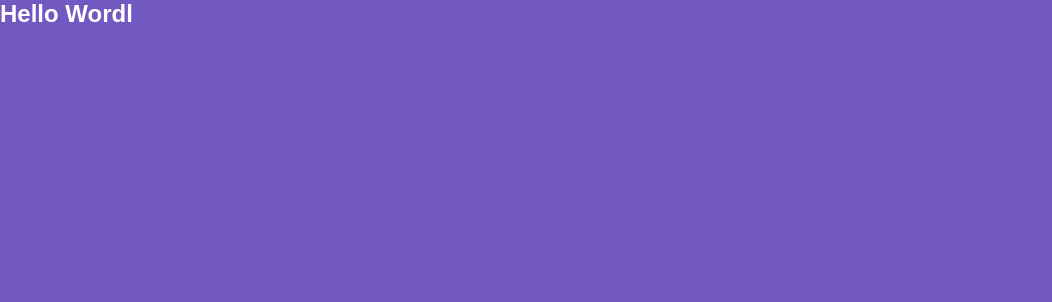
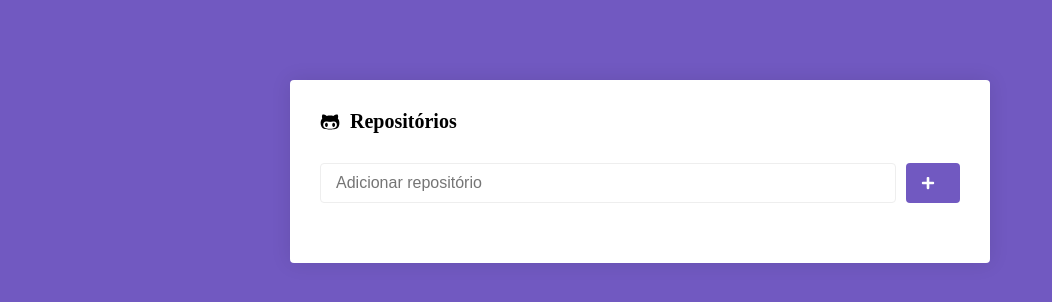
Before and after one commit to CesarJs/cesarjs.com.br, a React (Create React App) app in the folder site/: page / in a window 1280 px wide. Shown: the top 302 px of the page, without its empty margins (0-1052 px from the left). Built offline with nearby package versions, Linux system fonts and the light colour scheme.

Commit message:
feat: Listando componentes e capturando dados da api route repository

```diff
--- a/site/package.json
+++ b/site/package.json
@@ -6,8 +6,10 @@
     "@testing-library/jest-dom": "^4.2.4",
     "@testing-library/react": "^9.3.2",
     "@testing-library/user-event": "^7.1.2",
+    "axios": "^0.19.2",
     "react": "^16.13.0",
     "react-dom": "^16.13.0",
+    "react-icons": "^3.9.0",
     "react-router-dom": "^5.1.2",
     "react-scripts": "3.4.0",
     "styled-components": "^5.0.1"
--- a/site/src/pages/Main/index.js
+++ b/site/src/pages/Main/index.js
@@ -1,7 +1,97 @@
-import React from "react";
+/* eslint-disable react/no-unused-state */
+import React, { Component } from "react";
+import { FaGithubAlt, FaPlus, FaSpinner } from "react-icons/fa";
+import { Link } from "react-router-dom";
 
-import { Title } from "./styles";
+import api from "../../services/api";
 
-export default function Main() {
-    return <Title>Hello Wordl</Title>;
+import { Container, Form, SubmitButton, List } from "./styles";
+
+export default class Main extends Component {
+    // eslint-disable-next-line react/state-in-constructor
+    state = {
+        newRepo: "",
+        repositories: [],
+        loading: false
+    };
+
+    // Carregar dados
+    componentDidMount() {
+        const repositories = localStorage.getItem("repositories");
+
+        if (repositories) {
+            this.setState({
+                repositories: JSON.parse(repositories)
+            });
+        }
+    }
+
+    // Salvar dados local storage
+    componentDidUpdate(_, prevState) {
+        const { repositories } = this.state;
+        if (prevState.repositories !== repositories) {
+            localStorage.setItem("repositories", JSON.stringify(repositories));
+        }
+    }
+
+    handleInputChange = e => {
+        this.setState({ newRepo: e.target.value });
+    };
+
+    handleSumit = async e => {
+        e.preventDefault();
+        this.setState({ loading: true });
+        const { newRepo, repositories } = this.state;
+
+        const response = await api.get(`/repos/${newRepo}`);
+        const data = {
+            name: response.data.full_name
+        };
+        this.setState({
+            repositories: [...repositories, data],
+            newRepo: "",
+            loading: false
+        });
+    };
+
+    render() {
+        const { newRepo, loading, repositories } = this.state;
+        return (
+            <Container>
+                <h1>
+                    <FaGithubAlt />
+                    Repositórios
+                </h1>
+                <Form onSubmit={this.handleSumit}>
+                    <input
+                        type="text"
+                        placeholder="Adicionar repositório"
+                        value={newRepo}
+                        onChange={this.handleInputChange}
+                    />
+                    <SubmitButton loading={loading}>
+                        {loading ? (
+                            <FaSpinner color="#FFF" size={14} />
+                        ) : (
+                            <FaPlus color="#FFF" size={14} />
+                        )}
+                    </SubmitButton>
+                </Form>
+                <List>
+                    {repositories.map(repository => (
+                        <li key={repository.name}>
+                            <span>{repository.name}</span>
+                            <Link
+                                to={`/repository/${encodeURIComponent(
+                                    repository.name
+                                )}`}
+                            >
+                                Detalhes
+                            </Link>
+                        </li>
+                    ))}
+                </List>
+            </Container>
+        );
+    }
 }
--- a/site/src/pages/Main/styles.js
+++ b/site/src/pages/Main/styles.js
@@ -1,11 +1,93 @@
-import styled from "styled-components";
+import styled, { keyframes, css } from "styled-components";
 
-export const Title = styled.h1`
-    font-size: 24px;
-    color: ${props => (props.error ? "darkred" : "#fff")};
-    font-family: Arial, Helvetica, sans-serif;
+export const Container = styled.div`
+    max-width: 700px;
+    background: #fff;
+    border-radius: 4px;
+    box-shadow: 0 0 20px rgba(0, 0, 0, 0.1);
+    padding: 30px;
+    margin: 80px auto;
 
-    small {
-        color: #fff;
+    h1 {
+        font-size: 20px;
+        display: flex;
+        flex-direction: row;
+        align-items: center;
+    }
+
+    svg {
+        margin-right: 10px;
     }
 `;
+export const Form = styled.form`
+    margin-top: 30px;
+    display: flex;
+    flex-direction: row;
+
+    input {
+        flex: 1;
+        border: 1px solid #eee;
+        padding: 10px 15px;
+        border-radius: 4px;
+        font-size: 16px;
+    }
+`;
+
+const rotate = keyframes`
+    from {
+        transform: rotate(0deg);
+    }
+
+    to {
+        transform: rotate(360deg);
+    }
+`;
+
+export const SubmitButton = styled.button.attrs(props => ({
+    type: "submit",
+    disabled: props.loading
+}))`
+    background: #7159c1;
+    border: 0;
+    padding: 0 15px;
+    margin-left: 10px;
+    border-radius: 4px;
+
+    display: flex;
+    justify-content: center;
+    align-items: center;
+
+    & [disaled] {
+        cursor: not-allowed;
+        opacity: 0.6;
+    }
+    ${props =>
+        props.loading &&
+        css`
+            svg {
+                animation: ${rotate} 2s linear infinite;
+            }
+        `}
+`;
+
+export const List = styled.ul`
+    list-style: none;
+    margin-top: 30px;
+
+    li {
+        padding: 15px 0;
+        display: flex;
+        flex-direction: row;
+        justify-content: space-between;
+        align-items: center;
+
+        & + li {
+            border-top: 1px solid #eee;
+        }
+
+        a {
+            color: #7159c1;
+            text-decoration: none;
+        }
+    }
+`;
--- a/site/src/pages/Repository/index.js
+++ b/site/src/pages/Repository/index.js
@@ -1,7 +1,38 @@
-import React from "react";
+/* eslint-disable react/state-in-constructor */
+import React, { Component } from "react";
 
+import api from "../../services/api";
 // import { Container } from './styles';
 
-export default function Repository() {
-    return <h1>Repository</h1>;
+export default class Repository extends Component {
+    state = {
+        repository: {},
+        issues: [],
+        loading: true,
+    };
+
+    async componentDidMount() {
+        const { match } = this.props;
+        const repoName = decodeURIComponent(match.params.repository);
+
+        const [ repository, issues ]= await Promise.all([
+            api.get(`/repos/${repoName}`),
+            api.get(`/repos/${repoName}/issues`, {
+                params: {
+                    state: "open",
+                    per_page: 5
+                }
+            })
+        ]);
+        this.setState({
+            repository: repository.data,
+            issues: issues.data,
+            loading: false
+        });
+    }
+
+    render() {
+        const { repository, issues, loading } = this.state;
+        return <h1>Repository</h1>
+    }
 }
--- a/site/src/routes.js
+++ b/site/src/routes.js
@@ -9,7 +9,7 @@ export default function Routes() {
         <BrowserRouter>
             <Switch>
                 <Route path="/" exact component={Main} />
-                <Route path="/repository" component={Repository} />
+                <Route path="/repository/:repository" component={Repository} />
             </Switch>
         </BrowserRouter>
     );
--- /dev/null
+++ b/site/src/services/api.js
@@ -0,0 +1,7 @@
+import axios from "axios";
+
+const api = axios.create({
+    baseURL: "https://api.github.com"
+});
+
+export default api;
```
Also changed, not shown: 1 other file (tests, documents, lock files or other folders).
